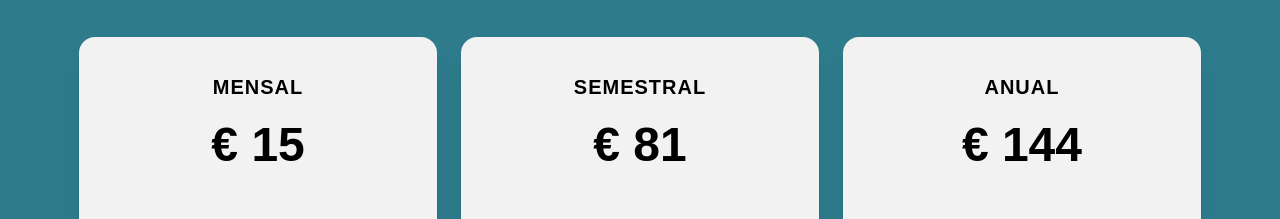
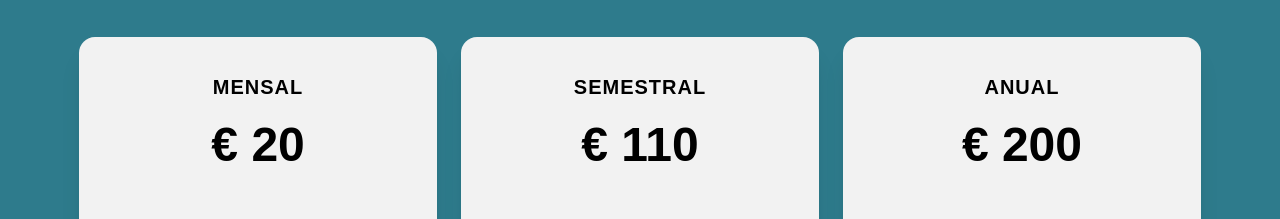
Before and after one commit to pablowilliam/site-cyberchatbot, a Next.js app: page / in a window 1280 px wide. Shown: the part 1380-1599 px from the top of the page. Built offline with nearby package versions, Linux system fonts and the light colour scheme.

Commit message:
Second Commit 2023

```diff
--- a/components/Prices.jsx
+++ b/components/Prices.jsx
@@ -54,7 +54,7 @@ const Pricing1 = () => {
             </h2>
             {/* Price */}
             <div className="p-4 flex items-baseline">
-              <h3 className="font-title text-5xl font-bold ">€ 15</h3>
+              <h3 className="font-title text-5xl font-bold ">€ 20</h3>
             </div>
             {/* Divide line */}
             <span className="w-28 h-1.5 bg-sky-600 rounded-3xl" />
@@ -97,7 +97,7 @@ const Pricing1 = () => {
             </h2>
             {/* Price */}
             <div className="p-4 flex items-baseline">
-              <h3 className="font-title text-5xl font-bold ">€ 81</h3>
+              <h3 className="font-title text-5xl font-bold ">€ 110</h3>
             </div>
             {/* Divide line */}
             <span className="w-28 h-1.5 bg-sky-600 rounded-3xl" />
@@ -140,7 +140,7 @@ const Pricing1 = () => {
             </h2>
             {/* Price */}
             <div className="p-4 flex items-baseline">
-              <h3 className="font-title text-5xl font-bold ">€ 144</h3>
+              <h3 className="font-title text-5xl font-bold ">€ 200</h3>
             </div>
             {/* Divide line */}
             <span className="w-28 h-1.5 bg-sky-600 rounded-3xl" />
```
